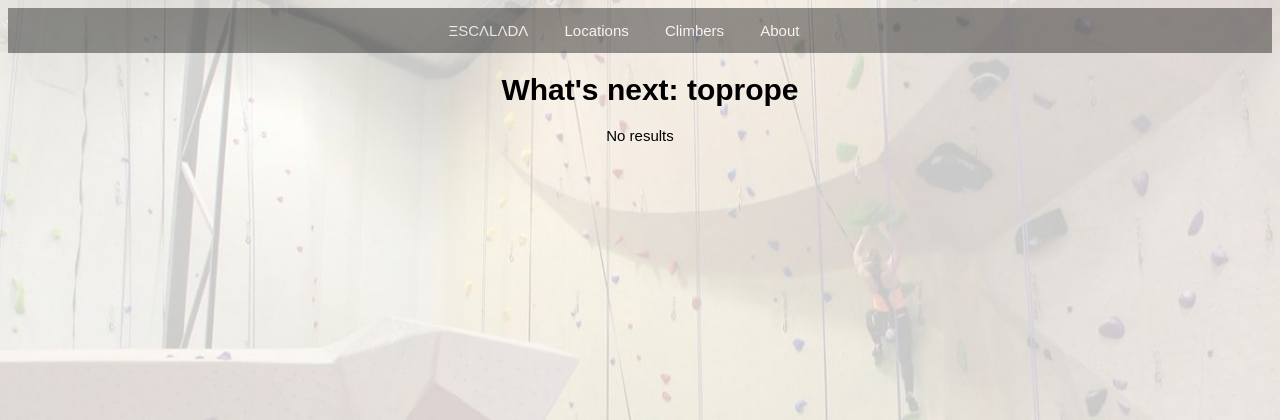
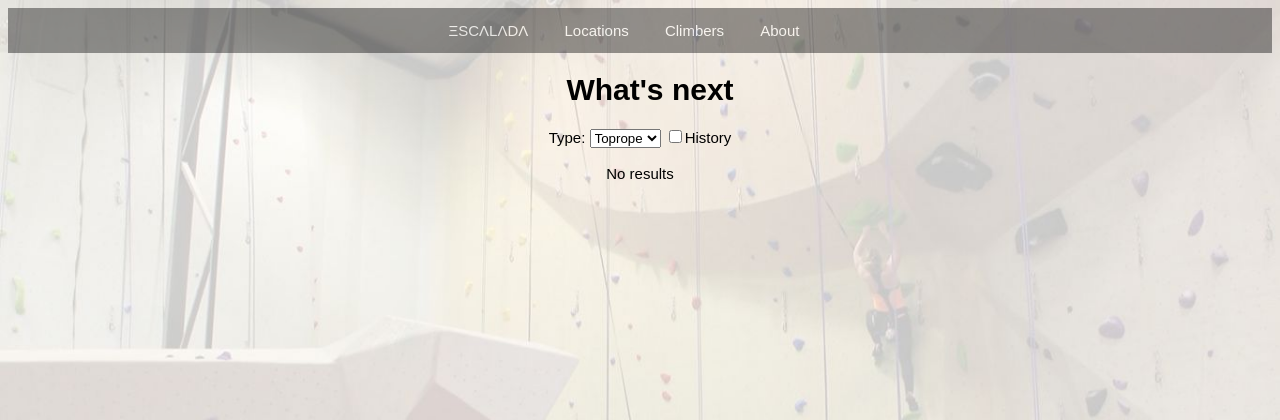
Before and after one commit to RemRanger/Escalada, a PHP site: page /whatsnext.php in a window 1280 px wide. Shown: the top 420 px of the page. Run offline with PHP 8.4, Linux system fonts and the light colour scheme; the visitor is signed in with stand-in values (Sample User, id 1); data that the repository does not hold is empty.

Commit message:
Route type selection.

```diff
--- a/progress.php
+++ b/progress.php
@@ -19,7 +19,7 @@ $History = $_GET["History"];
 
 include_once 'dbconnect.php';
 
-echo '<h1>Progress: toprope</h1>';
+echo '<h1>Progress</h1>';
 
 echo '<input type="checkbox" id="History"';
 if (isset($History))
@@ -52,8 +52,8 @@ if ($result->num_rows > 0)
 	$percentageCount = [];
 	$statsIndex = 0;
 	$routeCount = 0;
-  while ($row = $result->fetch_assoc())
-  {
+	while ($row = $result->fetch_assoc())
+	{
 		$idRoute = $row["IdRoute"];
 		if (!array_key_exists($idRoute, $hasRoute))
 		{
--- a/whatsnext.php
+++ b/whatsnext.php
@@ -17,9 +17,20 @@ session_start();
 $IdUser = $_SESSION["IdUser"];
 
 include_once 'dbconnect.php';
+?>
 
-echo '<h1>What\'s next: toprope</h1>';
+<h1>What's next</h1>
+Type:
+<select id="RouteType" onChange="refresh()">
+	<option <?php if ($Type == 'Toprope') echo ' selected' ?>>Toprope</option>
+	<option <?php if ($Type == 'Lead') echo ' selected' ?>>Lead</option>
+	<option <?php if ($Type == 'Boulder') echo ' selected' ?>>Boulder</option>
+</select>
+<input type="checkbox" id="History"' <?php if ($History == "True")	echo ' checked="True"'?> onChange="refresh()">History</input>
+<br>
+<br>
 
+<?php
 $sql = "
 select * from
 (
```
